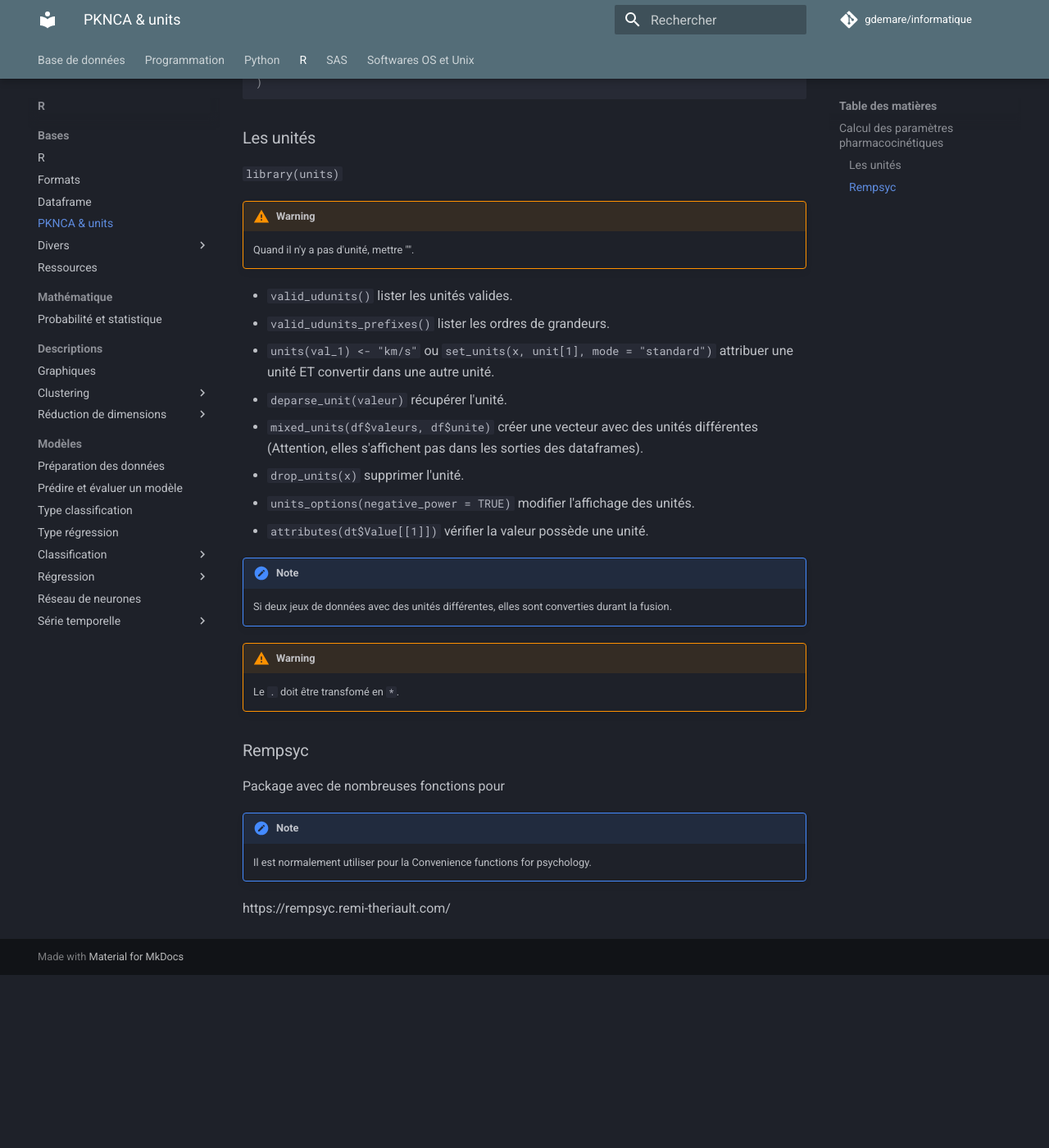
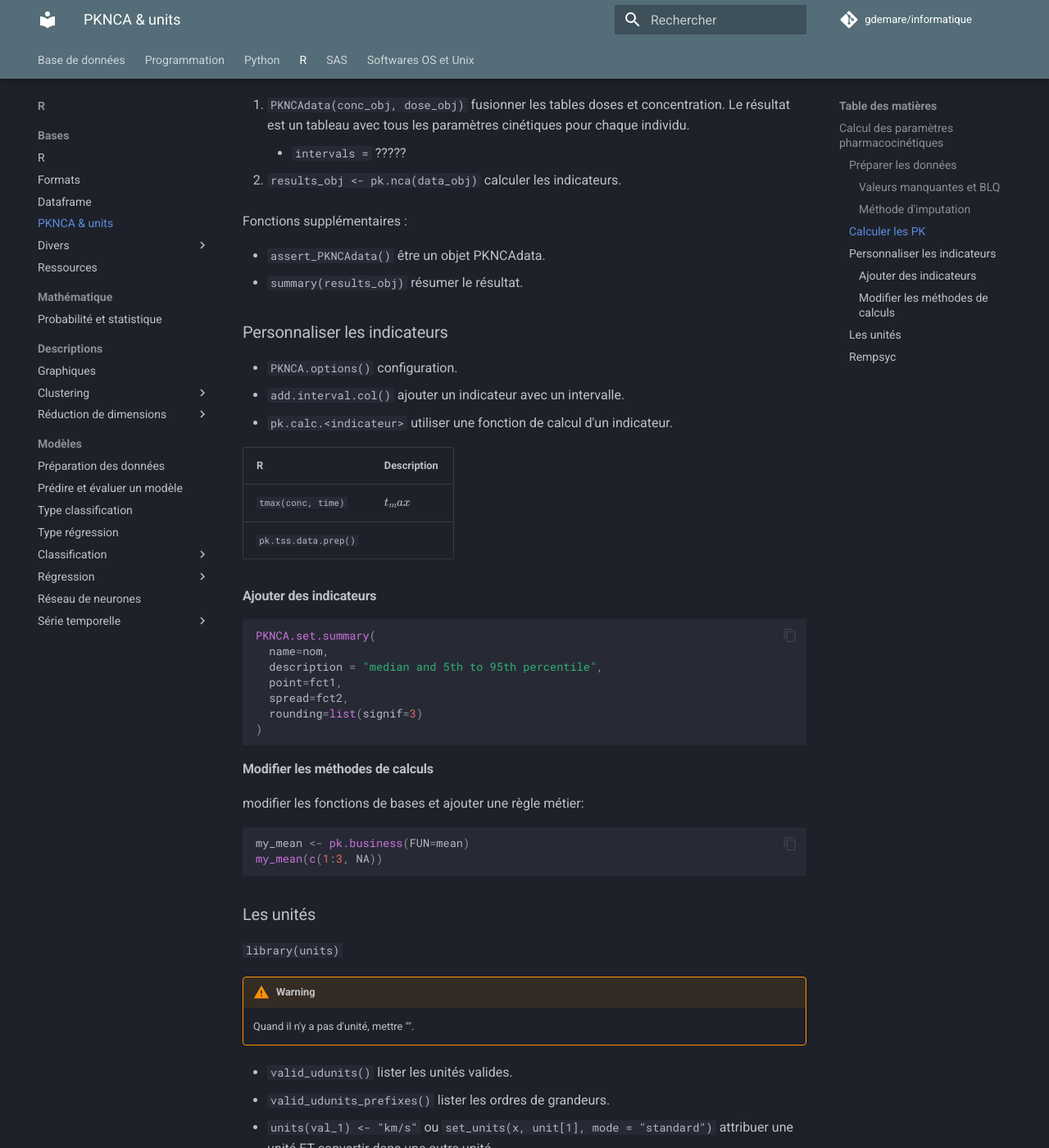
Before and after one commit to gdemare/Informatique, an MkDocs documentation site: the page built from docs/r/PKNCA-units_r.md, in a window 1280 px wide and 1400 px high, scrolled down 1661 px. Shown: the whole window at 82% size. Built offline with MkDocs 1.6.1 and Material for MkDocs 9.7.7, drawn with Linux system fonts in a browser that asks for light colours; comment, search, counter and statistics services are not loaded; before the commit the page ends 2850 px from its top, so only the background shows below that; some of the changed text lies outside the part shown.

Commit message:
Update PKNCA-units_r.md

````diff
--- a/docs/r/PKNCA-units_r.md
+++ b/docs/r/PKNCA-units_r.md
@@ -12,9 +12,28 @@
 
 Données minimum : concentration, dose, and time.
 
+### Préparer les données
+
+* `as_sparse_pk(conc, time, subject)` données clairsemées
+
+#### Valeurs manquantes et BLQ
+
 * zeros (0) below the limit of quantification.
 * NA valeur manquante.
 * `superposition(conc_obj, tau=24, check.blq=FALSE)` pour les études de multidosage.
+
+Remplacer les valeurs :
+
+* `clean.conc.blq()`
+* `clean.conc.na()`
+
+#### Méthode d'imputation
+
+* `PKNCA_impute_method_start_conc0()`
+* `PKNCA_impute_method_start_cmin()`
+* `PKNCA_impute_method_start_predose()`
+
+### Calculer les PK
 
 1. Formater les données pour les calculs :
 
@@ -33,21 +52,29 @@
 !!! note
     La formule `treatment+subject` possibilité d'utiliser plusieurs colonnes pour créer un id sujet et `/Group` pour déclarer des groupes.
 
-
 2. `PKNCAdata(conc_obj, dose_obj)` fusionner les tables doses et concentration. Le résultat est un tableau avec tous les paramètres cinétiques pour chaque individu.
 
        * `intervals = ` ?????
 
 4. `results_obj <- pk.nca(data_obj)` calculer les indicateurs.
 
-Résultats :
+Fonctions supplémentaires :
 
+* `assert_PKNCAdata()` être un objet PKNCAdata.
 * `summary(results_obj)` résumer le résultat.
 
-Personnaliser les indicateurs :
+### Personnaliser les indicateurs
 
 * `PKNCA.options()` configuration.
-* Ajouter des indicateurs :
+* `add.interval.col()` ajouter un indicateur avec un intervalle.
+* `pk.calc.<indicateur>` utiliser une fonction de calcul d'un indicateur.
+
+R                            | Description
+-----------------------------|----
+`tmax(conc, time)`           | $t_max$
+`pk.tss.data.prep()`
+
+#### Ajouter des indicateurs
 
 ```R
 PKNCA.set.summary(
@@ -58,6 +85,17 @@
   rounding=list(signif=3)
 )
 ```
+
+
+#### Modifier les méthodes de calculs
+
+modifier les fonctions de bases et ajouter une règle métier:
+
+``` R
+my_mean <- pk.business(FUN=mean)
+my_mean(c(1:3, NA))
+```
+
 
 ### Les unités
 
````
